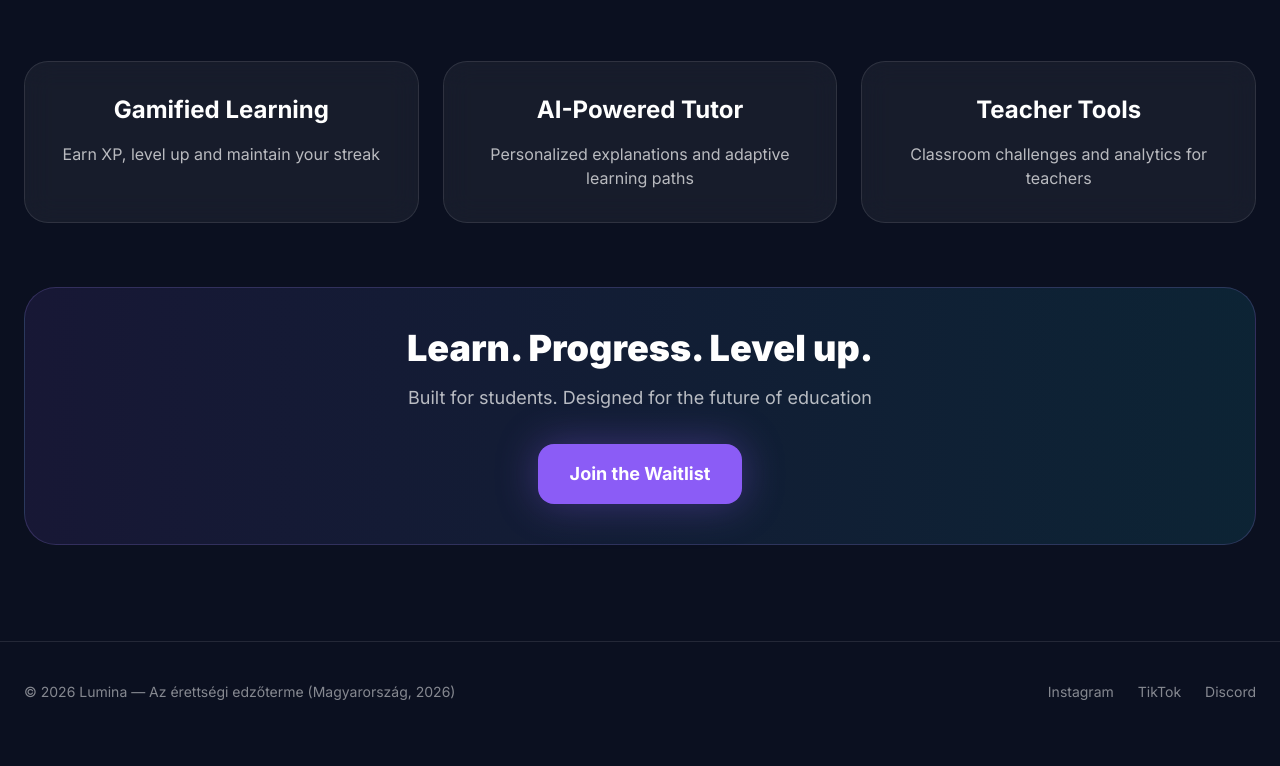
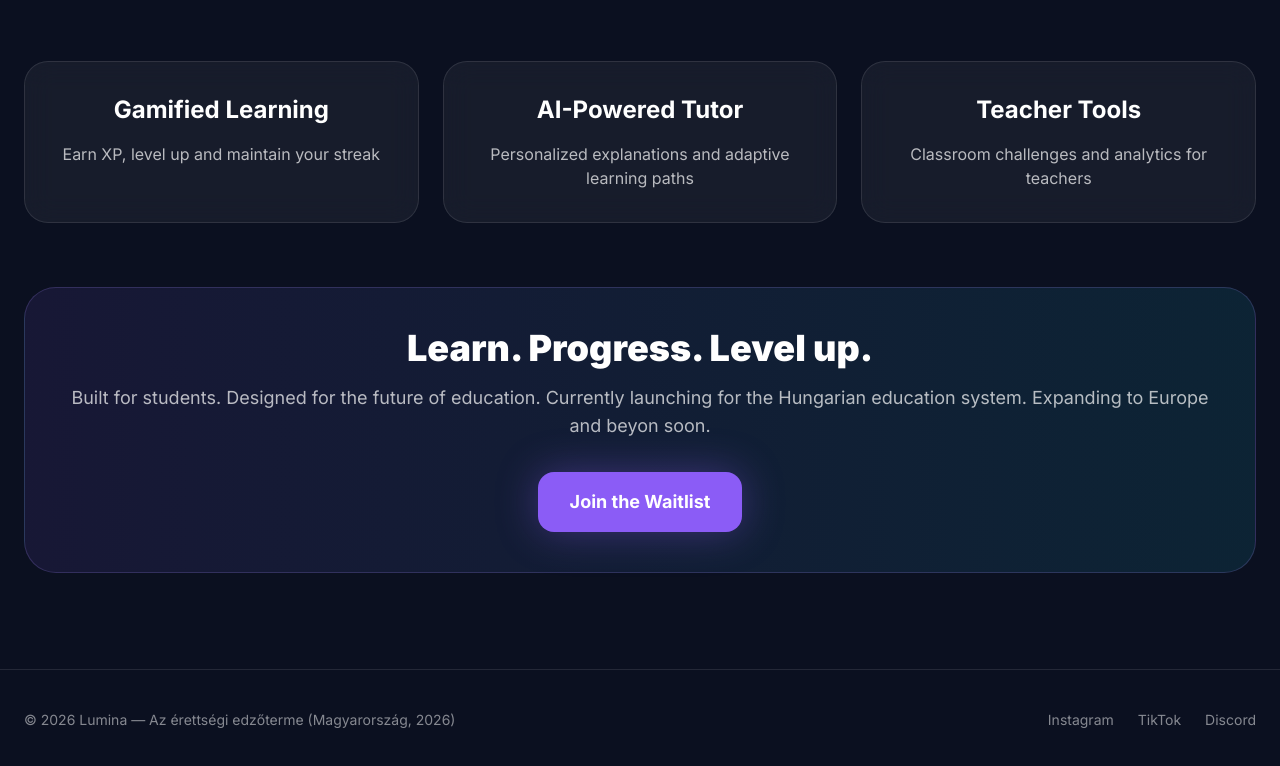
Before and after one commit to sztrovacsek/lumina, a plain HTML site: page index.html in a window 1280 px wide. Shown: the part 3109-3875 px from the top of the page. Before the commit the page ends 3851 px from the top, so only its background shows below. Drawn offline with nearby package versions, Linux system fonts and the light colour scheme.

Commit message:
PR: Beyond Hungary

```diff
--- a/index.html
+++ b/index.html
@@ -317,7 +317,7 @@
       <h3 class="text-4xl font-black mb-4">Learn. Progress. Level up.</h3>
 
       <p class="text-lg text-white/70 mb-8">
-        Built for students. Designed for the future of education
+        Built for students. Designed for the future of education. Currently launching for the Hungarian education system. Expanding to Europe and beyon soon.
       </p>
 
       <button class="bg-violet-500 hover:bg-violet-400 transition px-8 py-4 rounded-2xl font-bold text-lg glow">
```
